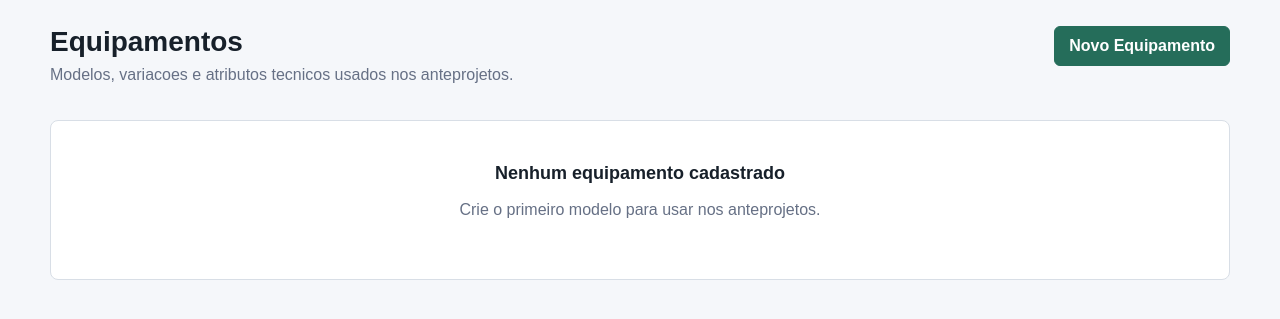
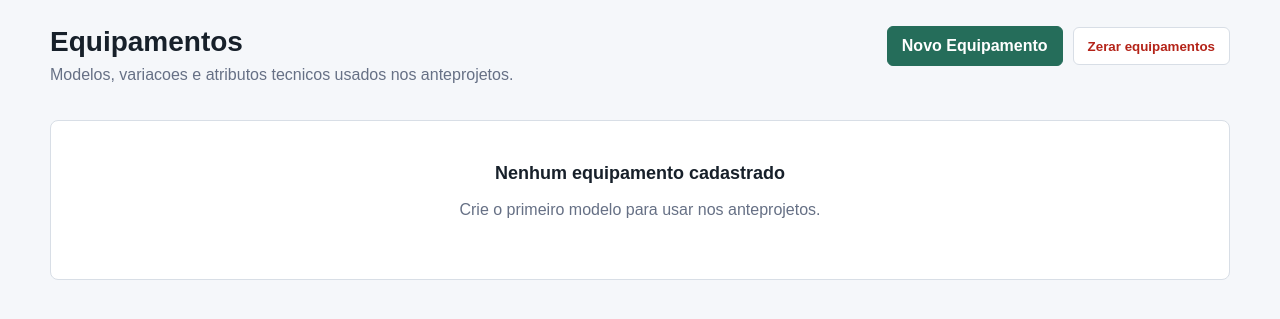
Before and after one commit to tribodiamantino-cmyk/anteprojetos, a FastAPI app: page /equipamentos in a window 1280 px wide. Shown: the part 58-377 px from the top of the page. Run offline with FastAPI, Linux system fonts and the light colour scheme; the visitor is signed in with stand-in values (Sample User, id 1); data that the repository does not hold is empty.

Commit message:
Adicionar limpeza administrativa de equipamentos

```diff
--- a/app/main.py
+++ b/app/main.py
@@ -474,6 +474,27 @@ def equipamentos_index(request: Request):
             "usuario": usuario,
         },
     )
+
+
+@app.post("/equipamentos/zerar")
+def zerar_equipamentos(request: Request):
+    usuario = exigir_admin(request)
+    if isinstance(usuario, RedirectResponse):
+        return usuario
+    with get_conn() as conn:
+        total_usos = conn.execute("SELECT COUNT(*) FROM itens_anteprojeto").fetchone()[0]
+        if total_usos:
+            raise HTTPException(
+                status_code=400,
+                detail="Existem itens de anteprojeto usando equipamentos. Remova esses itens antes de zerar os cadastros.",
+            )
+        conn.execute("DELETE FROM equipamentos_atributos")
+        conn.execute("UPDATE equipamentos_modelo SET parent_id = NULL")
+        conn.execute("DELETE FROM equipamentos_modelo")
+        conn.execute(
+            "DELETE FROM sqlite_sequence WHERE name IN ('equipamentos_atributos', 'equipamentos_modelo')"
+        )
+    return RedirectResponse("/equipamentos", status_code=303)
 
 
 @app.get("/usuarios", response_class=HTMLResponse)
--- a/app/templates/equipamentos_index.html
+++ b/app/templates/equipamentos_index.html
@@ -6,7 +6,12 @@
     <p>Modelos, variacoes e atributos tecnicos usados nos anteprojetos.</p>
   </div>
   {% if usuario.is_admin %}
-  <a class="button primary" href="/equipamentos/novo">Novo Equipamento</a>
+  <div class="button-row">
+    <a class="button primary" href="/equipamentos/novo">Novo Equipamento</a>
+    <form method="post" action="/equipamentos/zerar" onsubmit="return confirm('Zerar todos os cadastros de equipamentos e atributos? Esta acao nao pode ser desfeita.')">
+      <button class="button danger" type="submit">Zerar equipamentos</button>
+    </form>
+  </div>
   {% endif %}
 </section>
 
```
